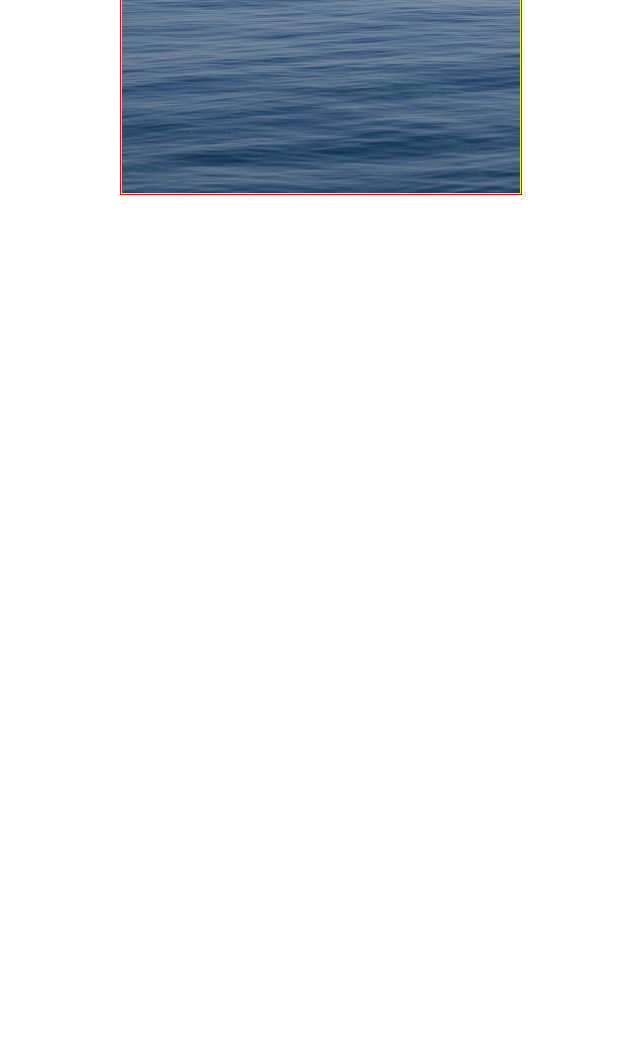
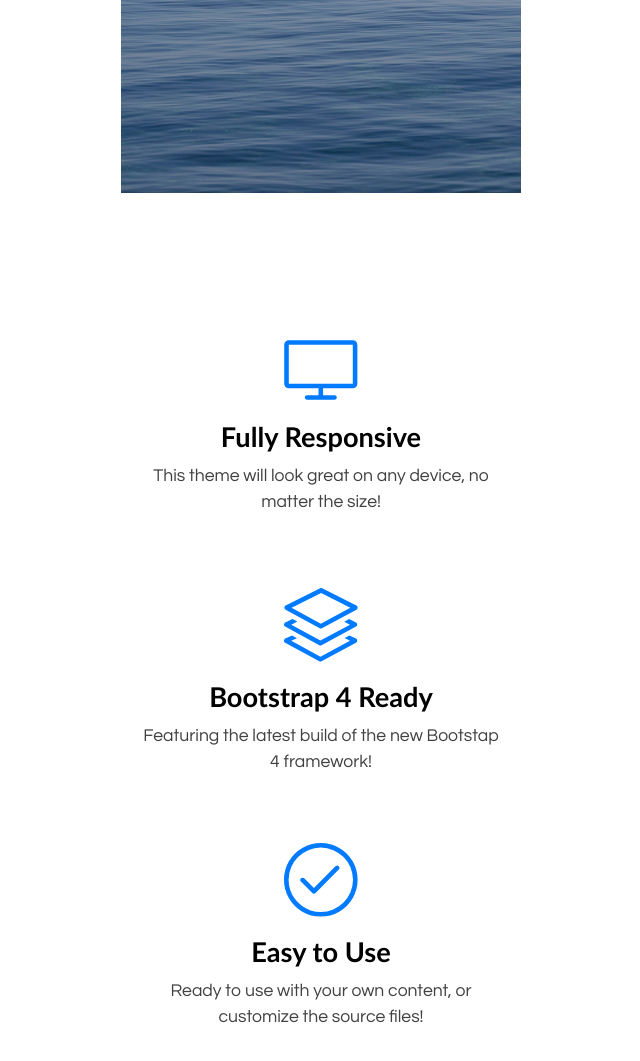
Before and after one commit to asta4pasta/Mobile, a website: page app/index.html in a window 1280 px wide. Shown: the part 507-1568 px from the top of the page, without its empty margins (319-959 px from the left). Before the commit the page ends 800 px from the top, so only its background shows below. Drawn offline with Linux system fonts and the light colour scheme.

Commit message:
ideta features skiltis

```diff
--- a/app/index.html
+++ b/app/index.html
@@ -22,6 +22,23 @@
                     <button>Sign up!</button>
                 </form>
             </div>
+            <div class="features">
+                <div class="wrap">
+                        <svg xmlns="http://www.w3.org/2000/svg" aria-hidden="true" width="4.6em" height="4em" style="-ms-transform:rotate(360deg);-webkit-transform:rotate(360deg);transform:rotate(360deg)" viewBox="0 0 1024 896"><path d="M960 32H64q-26 0-45 18.5T0 96v544q0 26 19 45t45 19h416v96H320q-13 0-22.5 9.5T288 832t9.5 22.5T320 864h384q13 0 22.5-9.5T736 832t-9.5-22.5T704 800H544v-96h416q26 0 45-19t19-45V96q0-27-19-45.5T960 32zm0 608H64V96h896v544z"/></svg>
+                        <h2>Fully Responsive</h2>
+                        <p>This theme will look great on any device, no matter the size!</p>
+                </div>
+                <div class="wrap">
+                        <svg xmlns="http://www.w3.org/2000/svg" aria-hidden="true" width="4.6em" height="4.6em" style="-ms-transform:rotate(360deg);-webkit-transform:rotate(360deg);transform:rotate(360deg)" viewBox="0 0 1024 1024"><path d="M22 302l475 259q7 3 15 3 4 0 8-1t7-2l481-259q17-9 16-29 0-9-4.5-16.5T1007 245L532 4q-15-7-29 0L23 245q-8 4-13 11.5T5 273q0 20 17 29zM517 68l406 207-411 221-406-221zm484 412l-95-48-68 37 80 41-411 221-406-221 85-43-68-37-101 50Q0 489-.5 508.5T16 537l475 259q8 4 16 4 4 0 7.5-1t7.5-3l480-259q17-9 17-28.5t-18-28.5zm0 224l-90-44-68 37 75 37-411 221-406-221 79-36-68-37-95 43Q0 713-.5 732.5T16 761l475 259q3 1 5.5 2t5 1.5 5.5.5q4 0 7.5-1t7.5-3l480-259q17-9 17-28.5t-18-28.5z"/></svg>
+                        <h2>Bootstrap 4 Ready</h2>
+                        <p>Featuring the latest build of the new Bootstap 4 framework!</p>
+                </div>
+                <div class="wrap">
+                        <svg xmlns="http://www.w3.org/2000/svg" aria-hidden="true" width="4.6em" height="4.6em" style="-ms-transform:rotate(360deg);-webkit-transform:rotate(360deg);transform:rotate(360deg)" viewBox="0 0 1024 1024"><path d="M512 0Q373 0 255 68.5T68.5 255 0 512t68.5 257T255 955.5t257 68.5 257-68.5T955.5 769t68.5-257-68.5-257T769 68.5 512 0zm0 961q-73 0-141.5-22.5T247 874t-96.5-97-64-123.5T64 512q0-91 35.5-174T195 195t143-95.5T512 64t174 35.5T829 195t95.5 143T960 512t-35.5 174T829 829.5t-143 96T512 961zm204-636L416 627 281 492q-10-10-23-10t-23 10q-2 2-4 5.5t-3 6.5-1.5 6.5 0 7 1.5 7 3 6.5l4 6 159 158q9 10 22.5 10t22.5-10l4-4 319-321q9-9 9-22.5t-9-22.5q-18-18-39-5-4 2-7 5z"/></svg>
+                        <h2>Easy to Use</h2>
+                        <p>Ready to use with your own content, or customize the source files!</p>
+                </div>
+            </div>
         </main>
 
     </div>
--- a/app/sass/style.scss
+++ b/app/sass/style.scss
@@ -15,7 +15,6 @@
     margin: 0 auto;
     display:flex;
     flex-direction: column;
-    border: solid 1px red;
 }
 
 header {
@@ -29,7 +28,6 @@
     display: flex;
     justify-content: space-between;
     align-items: center;
-    border: solid 1px green;
     a {
         color: black;
     }
@@ -71,7 +69,6 @@
     justify-content: center;
     text-align: center;
     box-sizing: border-box;
-    border: solid 1px yellow;
     h1 {
         color: white;
         box-sizing: border-box;
@@ -103,6 +100,51 @@
     margin-bottom: 10px;
     outline-color: $blue;
 }
+
+.features {
+    width: 100%;
+    height: 1000px;
+    display: flex;
+    flex-direction: column;
+    justify-content: center;
+    box-sizing: border-box;
+    padding-left: 20px;
+    padding-right: 20px;
+    .wrap:last-of-type {
+        margin-bottom: 0;
+    }
+}
+
+.wrap {
+    width: 100%;
+    min-height: 200px;
+    text-align: center;
+    margin-bottom: 50px;
+    p {
+        line-height: 1.5;
+        font-size: 1.1em;
+        margin-top: 0;
+        font-family: 'Century Gothic';
+        font-weight: lighter;
+    }
+}
+
+
+
+svg {
+    fill: $blue;
+}
+
+h2 {
+    color: black;
+    font-size: 1.7em;
+    margin-top: 15px;
+    margin-bottom: 10px;
+}
+
+p {
+    color: rgb(65, 65, 65);
+}
 // h1 {
 //     color: $red;
 //     span {
```
Also changed, not shown: app/style.css.
